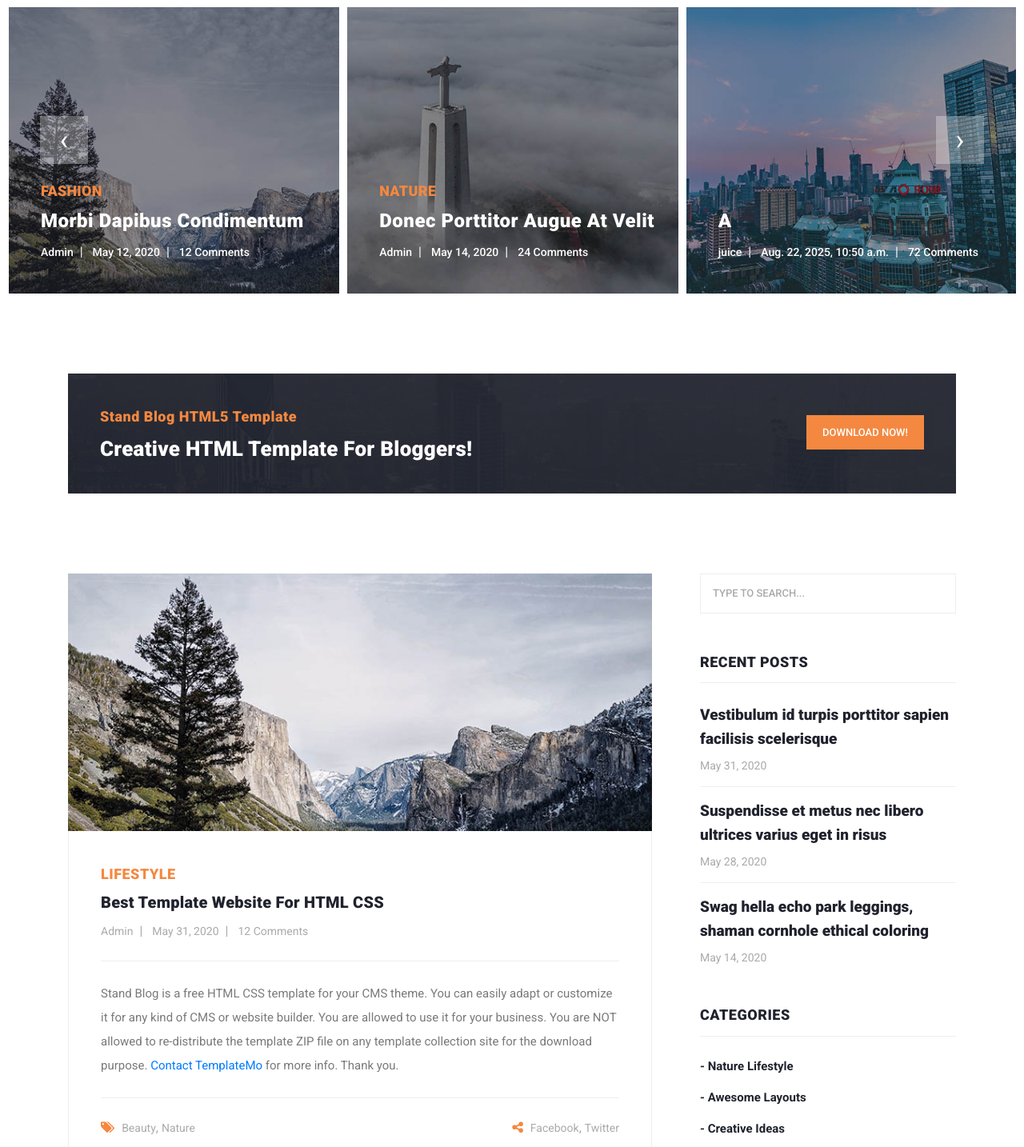
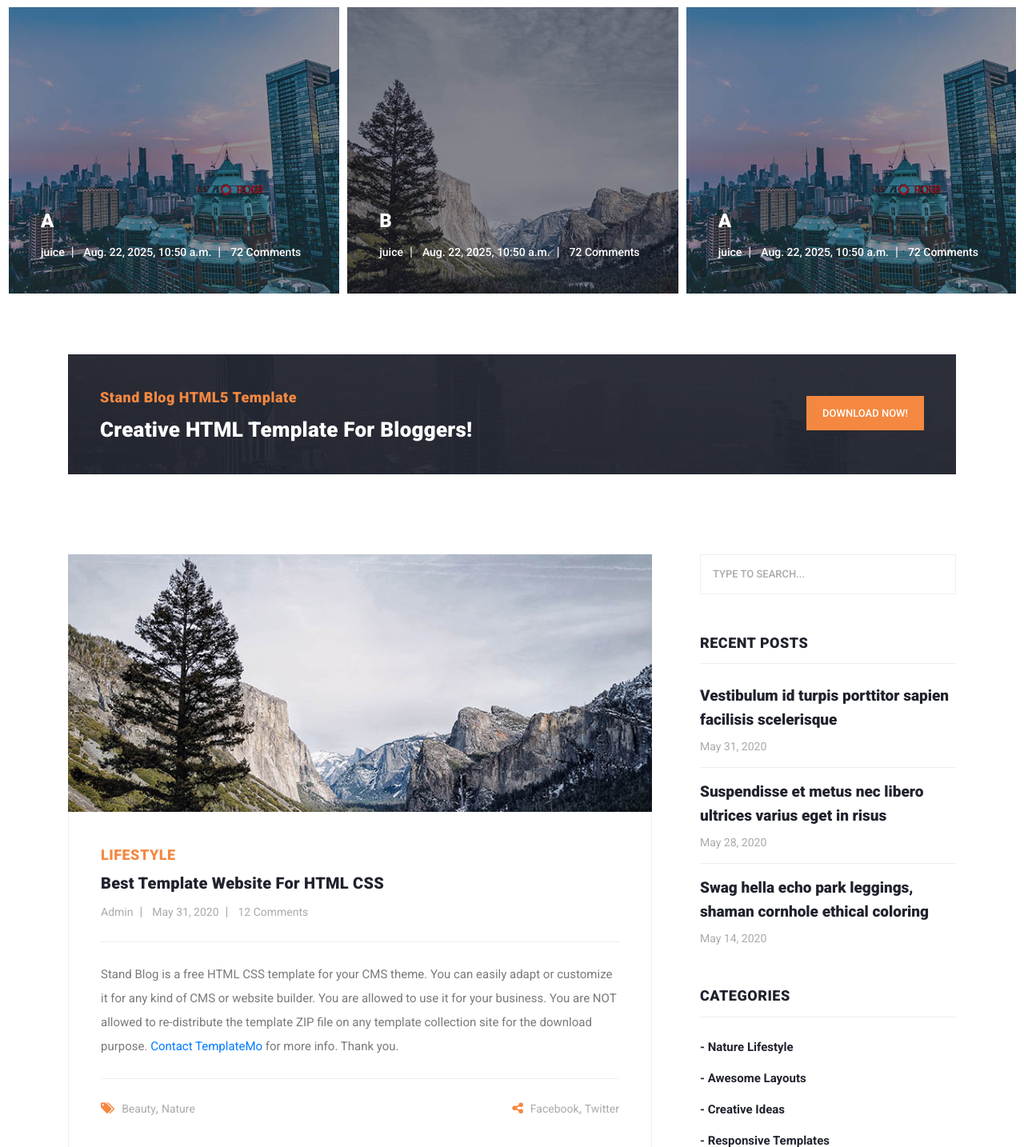
Before and after one commit to Hossien7/codeyad_project_DJ, a Django app: page / in a window 1280 px wide. Shown: the part 101-1535 px from the top of the page at 80% size. Run offline with Django 5.2, Linux system fonts and the light colour scheme; data comes from the database, SQL or seed files in the repository; both versions use the stored data as it was after the commit; some libraries are stand-ins or nearby versions.

Commit message:
UPDATE: main page dynamiced and ORM
article list in main page dynamiced and custom model Manager wrote

```diff
--- a/stand_blog/blog/models.py
+++ b/stand_blog/blog/models.py
@@ -17,7 +17,23 @@
     def __str__(self):
         return self.title
 
+
+class ArticleManager(models.Manager):
+    # def counter(self):
+    #     return len(self.all())
+
+    def get_queryset(self):
+        return super(ArticleManager, self).get_queryset().filter(status=True)
+
+    def published(self):
+        return self.filter(status=True)
+
+
 """ Each article has a user and each user can has several article ==>ManyToOne"""
+
+
+
+
 class Article(models.Model):
     CHOICES = (
         ('A', 'ais'),
@@ -35,6 +51,8 @@
     updated = models.DateTimeField(auto_now=True)
     up_date = models.DateField(timezone.now())
     status = models.BooleanField(default=False)
+    objects = models.Manager()  # it must be here if you do custom manager
+    custom_object = ArticleManager()
 
     def __str__(self):
         return f'{self.title} - {self.body[:30]}'
--- a/stand_blog/home/templates/home/index.html
+++ b/stand_blog/home/templates/home/index.html
@@ -93,38 +93,7 @@
 <div class="main-banner header-text">
     <div class="container-fluid">
         <div class="owl-banner owl-carousel">
-            <div class="item">
-                <img src="{% static 'images/banner-item-01.jpg' %}" alt="">
-                <div class="item-content">
-                    <div class="main-content">
-                        <div class="meta-category">
-                            <span>Fashion</span>
-                        </div>
-                        <a href="post-details.html"><h4>Morbi dapibus condimentum</h4></a>
-                        <ul class="post-info">
-                            <li><a href="#">Admin</a></li>
-                            <li><a href="#">May 12, 2020</a></li>
-                            <li><a href="#">12 Comments</a></li>
-                        </ul>
-                    </div>
-                </div>
-            </div>
-            <div class="item">
-                <img src="{% static 'images/banner-item-02.jpg' %}" alt="">
-                <div class="item-content">
-                    <div class="main-content">
-                        <div class="meta-category">
-                            <span>Nature</span>
-                        </div>
-                        <a href="post-details.html"><h4>Donec porttitor augue at velit</h4></a>
-                        <ul class="post-info">
-                            <li><a href="#">Admin</a></li>
-                            <li><a href="#">May 14, 2020</a></li>
-                            <li><a href="#">24 Comments</a></li>
-                        </ul>
-                    </div>
-                </div>
-            </div>
+
             {% for article in articles %}
             <div class="item">
                 <img src="{{ article.image.url }}" alt="{{ article.title }}">
--- a/stand_blog/home/views.py
+++ b/stand_blog/home/views.py
@@ -3,8 +3,10 @@
 
 
 def home(request):
-    obj = Article.objects.all().filter(status=True)
-    obj1 = New.objects.get(id=1)
-    obj1.title = 'Farid rezaii'
-    obj1.save()
+    # obj = Article.objects.all().filter(status=True)
+    # obj = Article.objects.published()
+    obj = Article.custom_object.all()
+    # obj1 = New.objects.get(id=1)
+    # obj1.title = 'Farid rezaii'
+    # obj1.save()
     return render(request, 'home/index.html', {'articles': obj})
```
Also changed, not shown: stand_blog/blog/migrations/0009_article_status_alter_article_up_date.py (added), stand_blog/db.sqlite3, stand_blog/media/Images/ArticlesImage/about-us.jpg (deleted), stand_blog/media/Images/ArticlesImage/banner-item-01.jpg (added).
